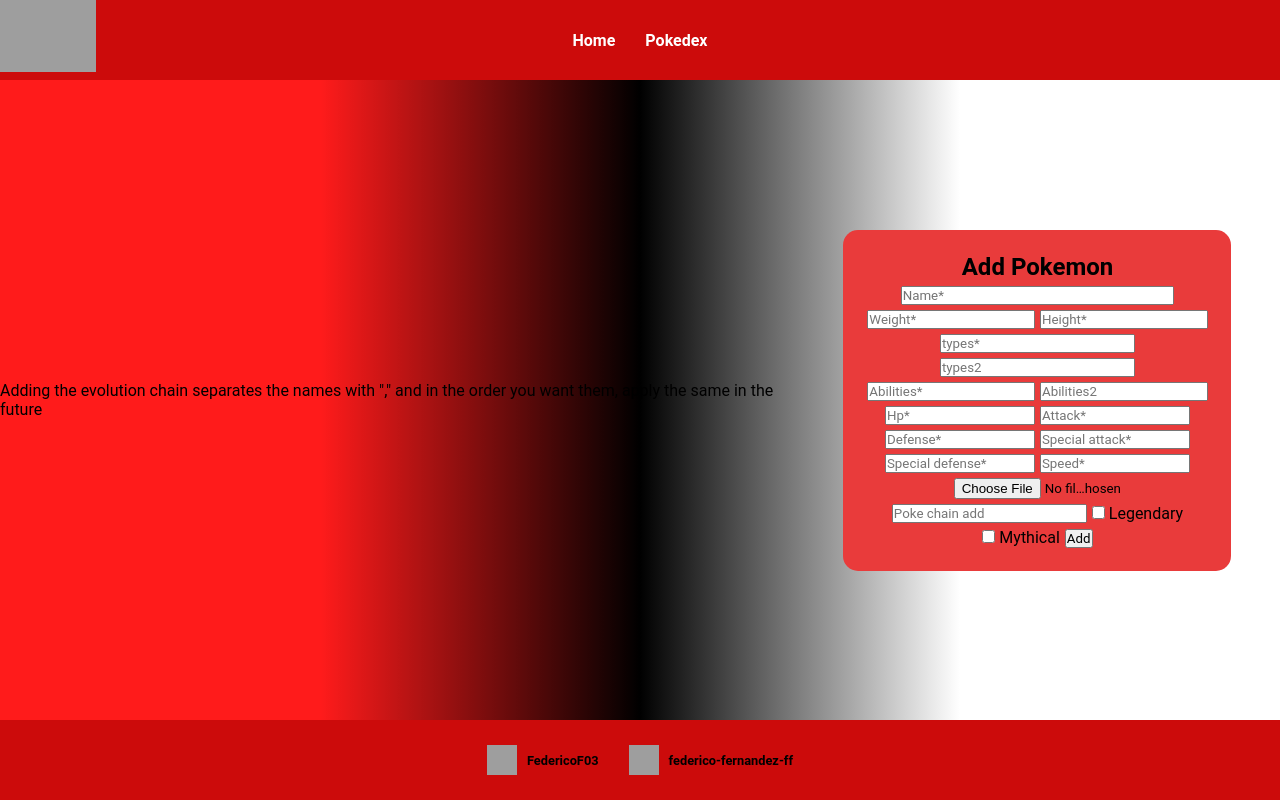
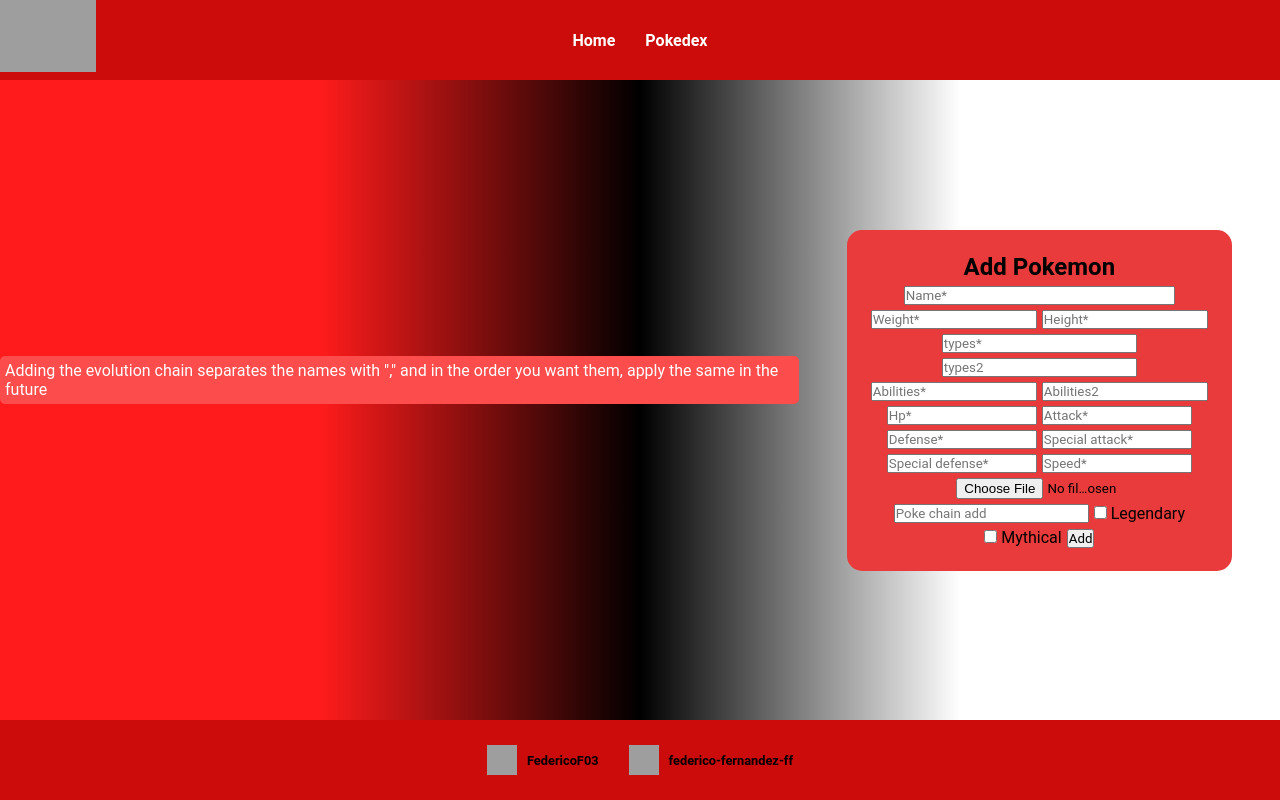
Before and after one commit to FedericoF03/Poke-Api-PHP, a PHP site: page /pokedex-add in a window 1280 px wide. Run offline with PHP 8.4, Linux system fonts and the light colour scheme; data that the repository does not hold is empty; grey boxes are pictures that could not be loaded.

Commit message:
Agregado aviso arriba

```diff
--- a/Views/pokedex-add.php
+++ b/Views/pokedex-add.php
@@ -5,7 +5,7 @@
         $Arraypoke = $poke->get_query();
         $template =
         '<div class="conteiner_form">
-            <p>Adding the evolution chain separates the names with "," and in the order you want them, apply the same in the future</p>
+            <p class="warning">Adding the evolution chain separates the names with "," and in the order you want them, apply the same in the future</p>
             <form method="post" enctype="multipart/form-data">
                 <div  class="add">
                     <h2 class="add_title">Add Pokemon</h2>
--- a/public/css/Style.css
+++ b/public/css/Style.css
@@ -645,6 +645,14 @@ option:hover {
     min-width: 150px;
 }
 
+.warning {
+    background-color: #fd4c4c;
+    color: white;
+    padding: 5px;
+    position: relative;
+    border-radius: 5px;
+    bottom: 20px;
+}
 
 /* footer */
 
```
